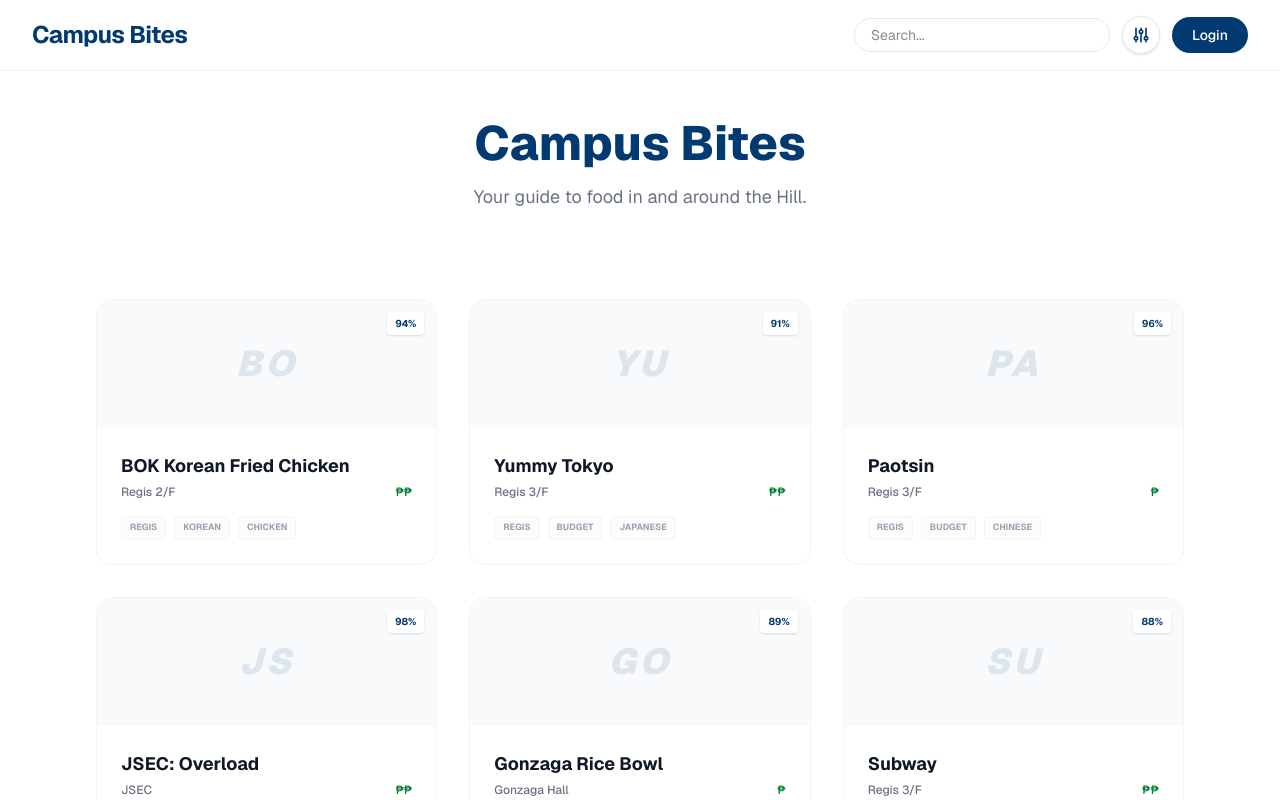
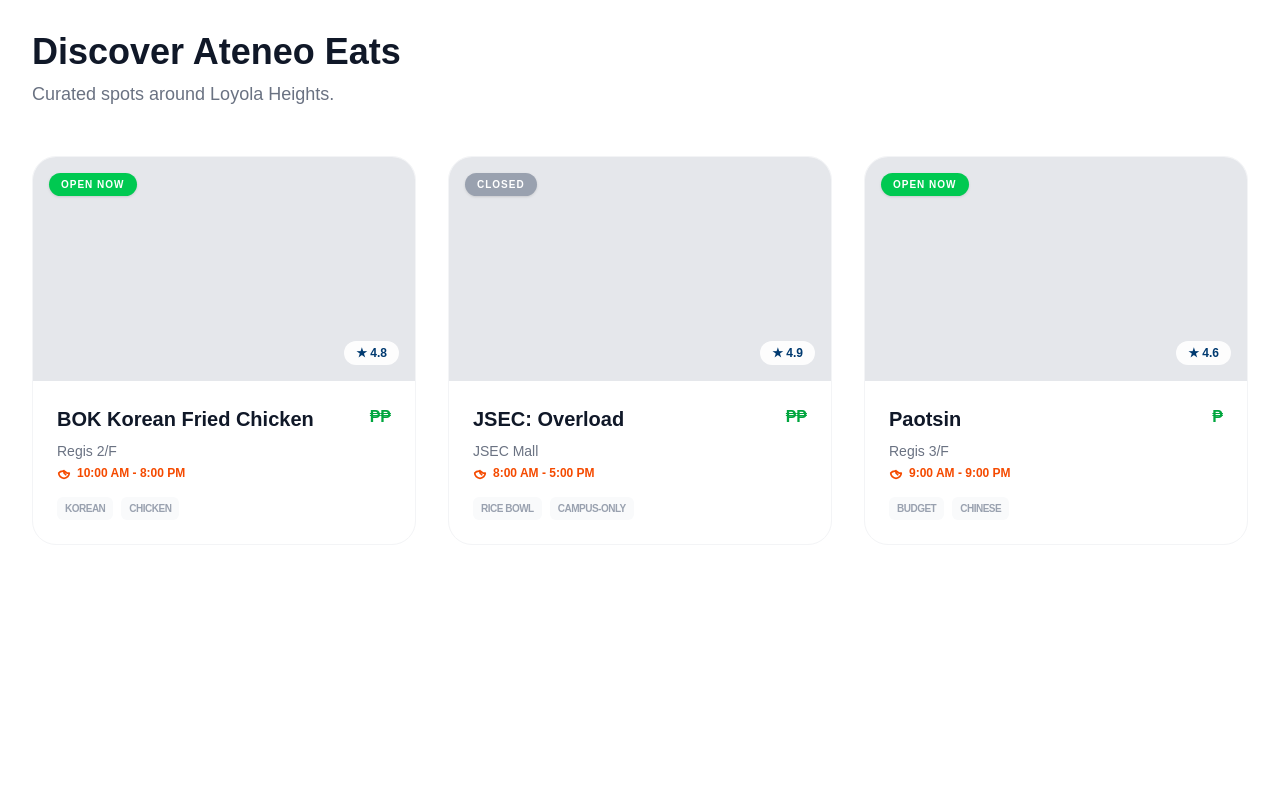
Before and after one commit to clongerts/campus-bites, a Next.js app: page / in a window 1280 px wide. Shown: the top 800 px of the page. Built offline with nearby package versions, Linux system fonts and the light colour scheme.

Commit message:
Update page.tsx

```diff
--- a/app/page.tsx
+++ b/app/page.tsx
@@ -1,165 +1,92 @@
 "use client";
-
 import React, { useState } from 'react';
-
-const CampusBitesHome = () => {
-  const [activeLocation, setActiveLocation] = useState("All");
-  const [activeCategory, setActiveCategory] = useState("All");
-  const [searchQuery, setSearchQuery] = useState("");
-  const [selectedStall, setSelectedStall] = useState<any>(null);
-  const [isSearchModalOpen, setIsSearchModalOpen] = useState(false);
+import Link from 'next/link';
 
 const stalls = [
-    { id: 1, name: "BOK Korean Fried Chicken", loc: "Regis 2/F", area: "Regis", rating: 94, price: "₱₱", tags: ["Regis", "Korean", "Chicken"], menu: ["Soy Garlic Chicken", "Snow Cheese Chicken"] },
-    { id: 2, name: "Yummy Tokyo", loc: "Regis 3/F", area: "Regis", rating: 91, price: "₱₱", tags: ["Regis", "Budget", "Japanese"], menu: ["Spicy Miso Ramen", "California Roll"] },
-    { id: 3, name: "Paotsin", loc: "Regis 3/F", area: "Regis", rating: 96, price: "₱", tags: ["Regis", "Budget", "Chinese"], menu: ["Sharks Fin Rice", "Laksa"] },
-    { id: 4, name: "JSEC: Overload", loc: "JSEC", area: "JSEC", rating: 98, price: "₱₱", tags: ["JSEC", "Inside Campus", "Rice Bowl"], menu: ["Angus Beef Tapa", "Breakfast Bowl"] },
-    { id: 5, name: "Gonzaga Rice Bowl", loc: "Gonzaga Hall", area: "Gonzaga", rating: 89, price: "₱", tags: ["Gonzaga", "Budget", "Study Spots"], menu: ["Pork Sisig Rice", "Chicken Teriyaki"] },
-    { id: 6, name: "Subway", loc: "Regis 3/F", area: "Regis", rating: 88, price: "₱₱", tags: ["Regis", "Study Spots", "Healthy"], menu: ["B.M.T. Sandwich", "Subway Club"] },
-    { id: 7, name: "Ate Rica's Bacsilog", loc: "Agno/Katipunan", area: "Katipunan", rating: 95, price: "₱", tags: ["Katipunan", "Budget", "Silog"], menu: ["Bacon Bacsilog"] },
+  {
+    id: "bok-chicken",
+    name: "BOK Korean Fried Chicken",
+    loc: "Regis 2/F",
+    hours: "10:00 AM - 8:00 PM",
+    isOpen: true,
+    rating: 4.8,
+    price: "₱₱",
+    tags: ["Korean", "Chicken"]
+  },
+  {
+    id: "jsec-overload",
+    name: "JSEC: Overload",
+    loc: "JSEC Mall",
+    hours: "8:00 AM - 5:00 PM",
+    isOpen: false, // JSEC usually closes earlier
+    rating: 4.9,
+    price: "₱₱",
+    tags: ["Rice Bowl", "Campus-Only"]
+  },
+  {
+    id: "paotsin-regis",
+    name: "Paotsin",
+    loc: "Regis 3/F",
+    hours: "9:00 AM - 9:00 PM",
+    isOpen: true,
+    rating: 4.6,
+    price: "₱",
+    tags: ["Budget", "Chinese"]
+  }
 ];
 
-  const locations = ["All", "JSEC", "Gonzaga", "Regis", "Katipunan"];
-  const categories = ["All", "Budget", "Study Spots", "Dessert", "Fast Food"];
+export default function Home() {
+  return (
+    <main className="max-w-7xl mx-auto p-8">
+      <header className="mb-12">
+        <h2 className="text-4xl font-black text-gray-900 mb-2">Discover Ateneo Eats</h2>
+        <p className="text-gray-500 font-medium text-lg">Curated spots around Loyola Heights.</p>
+      </header>
 
-  const filteredStalls = stalls.filter(stall => {
-    const matchesLoc = activeLocation === "All" || stall.area === activeLocation;
-    const matchesCat = activeCategory === "All" || stall.tags.includes(activeCategory);
-    const matchesSearch = stall.name.toLowerCase().includes(searchQuery.toLowerCase());
-    return matchesLoc && matchesCat && matchesSearch;
-  });
-
-  return (
-    <div className="min-h-screen bg-white text-gray-900 font-sans">
-      {/* --- NAVBAR: SEARCH MOVED TO RIGHT --- */}
-      <nav className="border-b border-gray-100 py-4 px-8 flex justify-between items-center sticky top-0 bg-white/90 backdrop-blur-md z-50">
-        <h1 className="text-2xl font-bold text-[#003A70] tracking-tight shrink-0">Campus Bites</h1>
-
-        <div className="flex gap-3 items-center ml-auto">
-          <div className="relative hidden sm:block">
-            <input
-              type="text"
-              placeholder="Search..."
-              value={searchQuery}
-              onChange={(e) => setSearchQuery(e.target.value)}
-              className="border border-gray-200 rounded-full px-4 py-1.5 text-sm focus:outline-none focus:ring-2 focus:ring-[#003A70]/20 transition w-48 md:w-64"
-            />
+      <div className="grid grid-cols-1 md:grid-cols-3 gap-8">
+        {stalls.map((stall) => (
+          <Link href={`/stalls/${stall.id}`} key={stall.id} className="group">
+            <div className="bg-white rounded-3xl overflow-hidden border border-gray-100 hover:shadow-2xl transition-all duration-500 transform hover:-translate-y-1">
+              {/* Image Placeholder - Remy uses big, beautiful images */}
+              <div className="h-56 bg-gray-200 relative">
+                <div className="absolute top-4 left-4 flex gap-2">
+                  <span className={`px-3 py-1 rounded-full text-[10px] font-black uppercase tracking-widest shadow-sm ${stall.isOpen ? 'bg-green-500 text-white' : 'bg-gray-400 text-white'}`}>
+                    {stall.isOpen ? 'Open Now' : 'Closed'}
+                  </span>
+                </div>
+                <div className="absolute bottom-4 right-4 bg-white/90 backdrop-blur px-3 py-1 rounded-xl text-xs font-bold text-[#003A70]">
+                  ★ {stall.rating}
+                </div>
               </div>
 
-          <button
-            onClick={() => setIsSearchModalOpen(true)}
-            className="p-2 border border-gray-200 rounded-full hover:bg-gray-50 transition shadow-sm bg-white"
-          >
-            <svg xmlns="http://www.w3.org/2000/svg" className="h-5 w-5 text-[#003A70]" fill="none" viewBox="0 0 24 24" stroke="currentColor">
-              <path strokeLinecap="round" strokeLinejoin="round" strokeWidth={2} d="M12 6V4m0 2a2 2 0 100 4m0-4a2 2 0 110 4m-6 8a2 2 0 100-4m0 4a2 2 0 110-4m0 4v2m0-6V4m6 6v10m6-2a2 2 0 100-4m0 4a2 2 0 110-4m0 4v2m0-6V4" />
-            </svg>
-          </button>
-
-          <button className="bg-[#003A70] text-white px-5 py-2 rounded-full font-medium hover:bg-blue-800 transition text-sm">
-            Login
-          </button>
-        </div>
-      </nav>
-
-      <header className="py-12 px-8 max-w-6xl mx-auto text-center">
-        <h2 className="text-5xl font-extrabold mb-4 text-[#003A70]">Campus Bites</h2>
-        <p className="text-gray-500 text-lg">Your guide to food in and around the Hill.</p>
-      </header>
-
-      {/* --- ACTIVE FILTER CHIPS --- */}
-      <div className="flex justify-center gap-2 mb-10 px-8">
-         {(activeLocation !== "All" || activeCategory !== "All" || searchQuery !== "") && (
-           <button
-             onClick={() => {setActiveLocation("All"); setActiveCategory("All"); setSearchQuery("");}}
-             className="text-xs font-bold text-red-500 hover:bg-red-50 px-3 py-1 rounded-full transition"
-           >Reset All</button>
-         )}
-         {activeLocation !== "All" && (
-           <span className="bg-blue-50 text-[#003A70] px-3 py-1 rounded-full text-[10px] font-bold border border-blue-100 uppercase">{activeLocation}</span>
-         )}
-         {activeCategory !== "All" && (
-           <span className="bg-orange-50 text-[#C0764D] px-3 py-1 rounded-full text-[10px] font-bold border border-orange-100 uppercase">{activeCategory}</span>
-         )}
+              <div className="p-6">
+                <div className="flex justify-between items-start mb-2">
+                  <h3 className="text-xl font-bold text-gray-900 group-hover:text-[#003A70] transition">{stall.name}</h3>
+                  <span className="text-green-600 font-bold">{stall.price}</span>
                 </div>
 
-      <main className="max-w-6xl mx-auto px-8 pb-20">
-        <div className="grid grid-cols-1 md:grid-cols-2 lg:grid-cols-3 gap-8">
-          {filteredStalls.map((stall) => (
-            <div key={stall.id} onClick={() => setSelectedStall(stall)} className="group border border-gray-100 rounded-2xl hover:shadow-xl transition-all duration-300 bg-white overflow-hidden cursor-pointer">
-              <div className="h-32 bg-slate-50 flex items-center justify-center relative">
-                 <span className="absolute top-3 right-3 bg-white px-2 py-1 rounded text-[10px] font-bold text-[#003A70] shadow-sm">{stall.rating}%</span>
-                 <p className="text-[#003A70]/10 font-black text-4xl italic uppercase select-none tracking-widest">{stall.name.substring(0, 2)}</p>
+                <p className="text-sm text-gray-500 mb-1 font-medium">{stall.loc}</p>
+
+                {/* RESTORED: Times/Hours */}
+                <div className="flex items-center gap-1.5 text-xs text-orange-600 font-bold mb-4">
+                  <svg xmlns="http://www.w3.org/2000/svg" className="h-3.5 w-3.5" fill="none" viewBox="0 0 24 24" stroke="currentColor">
+                    <path strokeLinecap="round" strokeLinejoin="round" strokeWidth={3} d="M12 8v4l3 3m6-3a9 9 0 11-18 0 9 9 0 0114 0z" />
+                  </svg>
+                  {stall.hours}
                 </div>
-              <div className="p-6">
-                <h4 className="text-lg font-bold group-hover:text-[#003A70] transition mb-1">{stall.name}</h4>
-                <div className="flex justify-between text-xs text-gray-500 font-medium mb-4">
-                  <span>{stall.loc}</span>
-                  <span className="text-green-700">{stall.price}</span>
-                </div>
-                <div className="flex flex-wrap gap-2">
+
+                <div className="flex gap-2">
                   {stall.tags.map(tag => (
-                    <span key={tag} className="text-[9px] uppercase font-bold text-gray-400 border border-gray-100 px-2 py-1 rounded bg-gray-50/50">
+                    <span key={tag} className="text-[10px] bg-gray-50 text-gray-400 px-2 py-1 rounded-md font-bold uppercase tracking-tighter">
                       {tag}
                     </span>
                   ))}
                 </div>
               </div>
             </div>
+          </Link>
         ))}
       </div>
     </main>
-
-      {/* --- ADVANCED FILTER MODAL --- */}
-      {isSearchModalOpen && (
-        <div className="fixed inset-0 bg-black/40 backdrop-blur-sm flex items-center justify-center p-4 z-[110]">
-          <div className="bg-white rounded-3xl p-8 max-w-lg w-full relative shadow-2xl animate-in fade-in zoom-in duration-200">
-            <button onClick={() => setIsSearchModalOpen(false)} className="absolute top-6 right-6 text-gray-400 hover:text-gray-900 transition text-xl">✕</button>
-            <h2 className="text-2xl font-bold mb-8 text-[#003A70]">Filter Stalls</h2>
-
-            <div className="mb-6">
-              <label className="text-[10px] font-bold text-gray-400 uppercase tracking-widest mb-3 block">Location</label>
-              <div className="flex flex-wrap gap-2">
-                {locations.map(loc => (
-                  <button key={loc} onClick={() => setActiveLocation(loc)} className={`px-4 py-2 rounded-full border text-xs font-semibold transition ${activeLocation === loc ? "bg-[#003A70] text-white border-[#003A70]" : "border-gray-100 text-gray-600 hover:border-gray-300"}`}>{loc}</button>
-                ))}
-              </div>
-            </div>
-
-            <div className="mb-8">
-              <label className="text-[10px] font-bold text-gray-400 uppercase tracking-widest mb-3 block">Category</label>
-              <div className="flex flex-wrap gap-2">
-                {categories.map(cat => (
-                  <button key={cat} onClick={() => setActiveCategory(cat)} className={`px-4 py-2 rounded-full border text-xs font-semibold transition ${activeCategory === cat ? "bg-[#003A70] text-white border-[#003A70]" : "border-gray-100 text-gray-600 hover:border-gray-300"}`}>{cat}</button>
-                ))}
-              </div>
-            </div>
-
-            <button onClick={() => setIsSearchModalOpen(false)} className="w-full py-4 bg-[#C0764D] text-white rounded-2xl font-bold hover:bg-[#a66440] shadow-lg transition">Apply Filters</button>
-          </div>
-        </div>
-      )}
-
-      {/* --- MENU MODAL --- */}
-      {selectedStall && (
-        <div className="fixed inset-0 bg-[#003A70]/40 backdrop-blur-sm flex items-center justify-center p-4 z-[100]">
-          <div className="bg-white rounded-3xl p-8 max-w-md w-full relative shadow-2xl">
-            <button onClick={() => setSelectedStall(null)} className="absolute top-6 right-6 text-gray-400 hover:text-gray-900 transition text-xl">✕</button>
-            <h2 className="text-3xl font-black text-[#003A70]">{selectedStall.name}</h2>
-            <div className="border-t border-gray-100 mt-6 pt-6">
-              <h3 className="font-extrabold text-[#003A70] uppercase text-lg mb-4">On the Menu</h3>
-              <ul className="space-y-3">
-                {selectedStall.menu.map((item: string, index: number) => (
-                  <li key={index} className="flex items-center gap-3 text-gray-700 font-medium bg-gray-50 p-3 rounded-xl border border-gray-100">
-                    <div className="w-1.5 h-1.5 rounded-full bg-[#FFD700]"></div>{item}
-                  </li>
-                ))}
-              </ul>
-            </div>
-          </div>
-        </div>
-      )}
-    </div>
   );
-};
-
-export default CampusBitesHome;
+}
```
Lines whose indentation alone changed are shown as unchanged.
